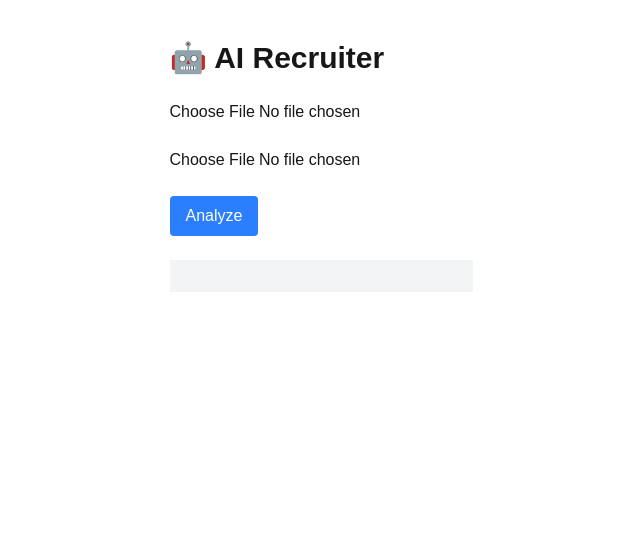
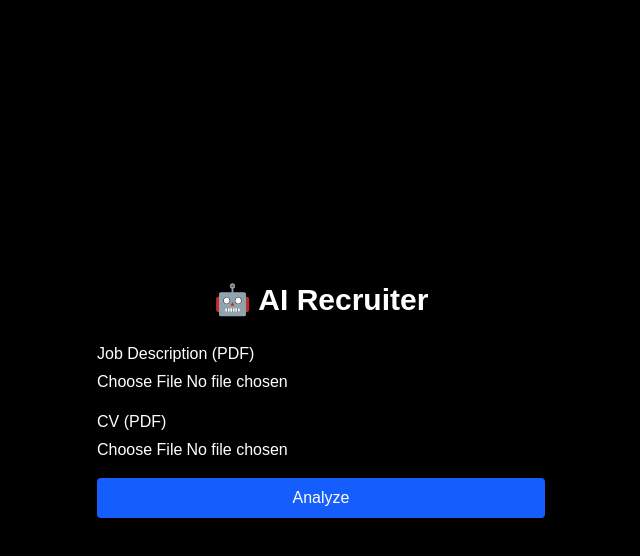
Before and after one commit to Vyle2212/ai-recruiter, a Next.js app: page / in a window 1280 px wide. Shown: the top 556 px of the page, without its empty margins (319-959 px from the left). Built offline with nearby package versions, Linux system fonts and the light colour scheme.

Commit message:
final fix analyze

```diff
--- a/app/api/analyze/route.ts
+++ b/app/api/analyze/route.ts
@@ -1,4 +1,5 @@
 import OpenAI from "openai";
+import pdf from "pdf-parse";
 
 const openai = new OpenAI({
   apiKey: process.env.OPENAI_API_KEY,
@@ -6,6 +7,12 @@ const openai = new OpenAI({
 
 function truncate(text: string, max = 12000) {
   return text?.slice(0, max) || "";
+}
+
+async function readPDF(file: File) {
+  const buffer = Buffer.from(await file.arrayBuffer());
+  const data = await pdf(buffer);
+  return data.text;
 }
 
 export async function POST(req: Request) {
@@ -19,10 +26,26 @@ export async function POST(req: Request) {
       return Response.json({ error: "Missing files" }, { status: 400 });
     }
 
-    // 👉 đọc file (tạm thời chỉ đọc text đơn giản)
-    const jdText = await jdFile.text();
-    const cvText = await cvFile.text();
+    // 👉 đọc PDF
+    const jdText = await readPDF(jdFile);
+    const cvText = await readPDF(cvFile);
 
+    // 👉 check PDF scan (không đọc được)
+    if (!jdText || jdText.length < 50) {
+      return Response.json(
+        { error: "JD PDF không đọc được (có thể là scan)" },
+        { status: 400 }
+      );
+    }
+
+    if (!cvText || cvText.length < 50) {
+      return Response.json(
+        { error: "CV PDF không đọc được (có thể là scan)" },
+        { status: 400 }
+      );
+    }
+
+    // 👉 tránh token quá lớn
     const safeJD = truncate(jdText);
     const safeCV = truncate(cvText);
 
@@ -32,18 +55,18 @@ export async function POST(req: Request) {
         {
           role: "user",
           content: `
-Compare this CV with JD.
+Compare this CV with Job Description.
+
+Return:
+- Match score (%)
+- Key strengths
+- Missing skills
 
 JD:
 ${safeJD}
 
 CV:
 ${safeCV}
-
-Give:
-- Match score (%)
-- Key strengths
-- Missing skills
           `,
         },
       ],
@@ -52,13 +75,12 @@ Give:
     return Response.json({
       result: response.choices[0]?.message?.content || "No result",
     });
+
   } catch (err: any) {
     console.error("API ERROR:", err);
 
     return Response.json(
-      {
-        error: err.message || "Server error",
-      },
+      { error: err.message || "Server error" },
       { status: 500 }
     );
   }
--- a/app/page.tsx
+++ b/app/page.tsx
@@ -3,19 +3,24 @@
 import { useState } from "react";
 
 export default function Home() {
-  const [jd, setJd] = useState<File | null>(null);
-  const [cv, setCv] = useState<File | null>(null);
+  const [jdFile, setJdFile] = useState<File | null>(null);
+  const [cvFile, setCvFile] = useState<File | null>(null);
   const [result, setResult] = useState("");
   const [loading, setLoading] = useState(false);
 
-  const handleSubmit = async () => {
-    if (!jd || !cv) return alert("Upload files");
-
-    const formData = new FormData();
-    formData.append("jd", jd);
-    formData.append("cv", cv);
+  const handleAnalyze = async () => {
+    if (!jdFile || !cvFile) {
+      alert("Please upload both JD and CV");
+      return;
+    }
 
     setLoading(true);
+    setResult("");
+
+    try {
+      const formData = new FormData();
+      formData.append("jd", jdFile);
+      formData.append("cv", cvFile);
 
       const res = await fetch("/api/analyze", {
         method: "POST",
@@ -23,29 +28,66 @@ export default function Home() {
       });
 
       const data = await res.json();
-    setResult(data.result || "Error");
+
+      if (!res.ok) {
+        alert(data.error || "Analyze failed");
+        setLoading(false);
+        return;
+      }
+
+      setResult(data.result);
+    } catch (err) {
+      alert("Something went wrong");
+    }
+
     setLoading(false);
   };
 
   return (
-    <main className="p-10 max-w-xl mx-auto">
+    <div className="min-h-screen bg-black text-white flex flex-col items-center justify-center p-6">
       <h1 className="text-3xl font-bold mb-6">🤖 AI Recruiter</h1>
 
-      <input type="file" onChange={(e) => setJd(e.target.files?.[0] || null)} />
-      <br /><br />
-      <input type="file" onChange={(e) => setCv(e.target.files?.[0] || null)} />
-      <br /><br />
+      <div className="space-y-4 w-full max-w-md">
+        {/* JD Upload */}
+        <div>
+          <label className="block mb-1">Job Description (PDF)</label>
+          <input
+            type="file"
+            accept="application/pdf"
+            onChange={(e) => setJdFile(e.target.files?.[0] || null)}
+            className="w-full"
+          />
+          {jdFile && <p className="text-sm mt-1">{jdFile.name}</p>}
+        </div>
 
+        {/* CV Upload */}
+        <div>
+          <label className="block mb-1">CV (PDF)</label>
+          <input
+            type="file"
+            accept="application/pdf"
+            onChange={(e) => setCvFile(e.target.files?.[0] || null)}
+            className="w-full"
+          />
+          {cvFile && <p className="text-sm mt-1">{cvFile.name}</p>}
+        </div>
+
+        {/* Button */}
         <button
-        onClick={handleSubmit}
-        className="bg-blue-500 text-white px-4 py-2 rounded"
+          onClick={handleAnalyze}
+          disabled={loading}
+          className="w-full bg-blue-600 hover:bg-blue-700 px-4 py-2 rounded"
         >
           {loading ? "Analyzing..." : "Analyze"}
         </button>
 
-      <pre className="mt-6 bg-gray-100 p-4 whitespace-pre-wrap">
+        {/* Result */}
+        {result && (
+          <div className="mt-4 p-4 bg-white text-black rounded whitespace-pre-wrap">
             {result}
-      </pre>
-    </main>
+          </div>
+        )}
+      </div>
+    </div>
   );
 }
--- a/package.json
+++ b/package.json
@@ -13,7 +13,8 @@
     "openai": "^4.104.0",
     "pdf-parse": "^2.4.5",
     "react": "19.2.4",
-    "react-dom": "19.2.4"
+    "react-dom": "19.2.4",
+    "tesseract.js": "^7.0.0"
   },
   "devDependencies": {
     "@tailwindcss/postcss": "^4",
```
Also changed, not shown: 1 other file (tests, documents, lock files or other folders). Lines whose indentation alone changed are shown as unchanged.
